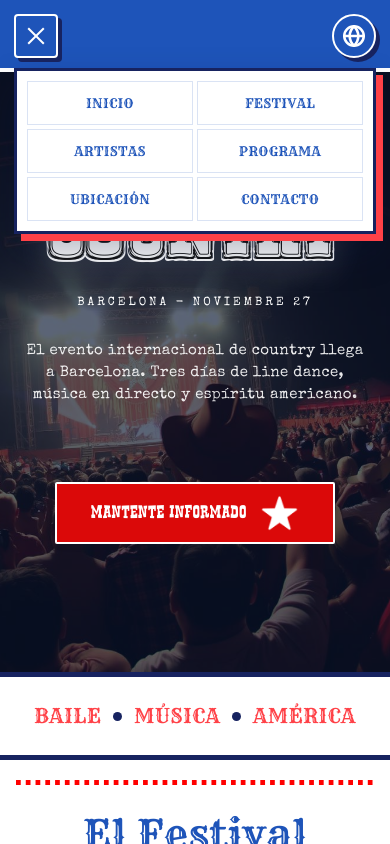
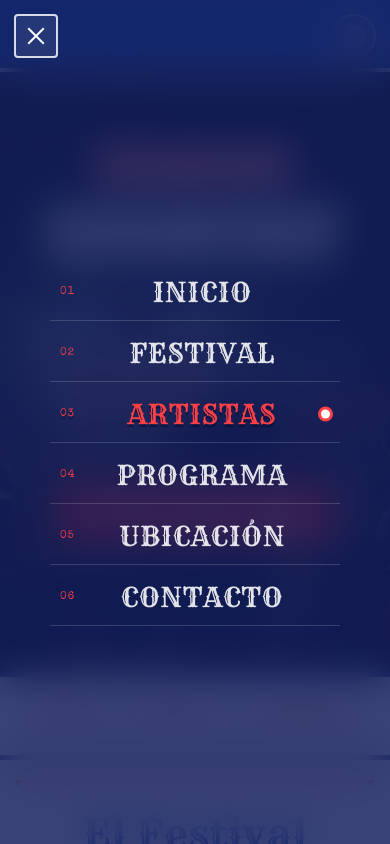
Before and after one commit to samilososami/barcelonacountry, a React (Vite) app: page / in a window 390 px wide. Both pictures are taken after a click on the button "Abrir menú". Shown: the top 844 px of the page. Built offline with nearby package versions, Linux system fonts and the light colour scheme.

Commit message:
Refine mobile navigation and slider

```diff
--- a/src/main.tsx
+++ b/src/main.tsx
@@ -79,6 +79,8 @@ const scrollTargetSelectors: Record<string, string> = {
   contact: ".text-mantente"
 };
 
+const mobileSectionSelectors = ["#home", "#festival", "#artists", "#find", "#location", "#contact"];
+
 const findIconAssets: Record<string, string> = {
   music: "/assets/find-icon-music.png",
   US: "/assets/find-icon-music.png",
@@ -126,13 +128,13 @@ const findQuoteLabels: Record<LanguageKey, [string, string]> = {
   it: ["Dove gli stivali incontrano il ritmo.", "Indossa lo stile. Vivi il mito."]
 };
 
-const interfaceLabels: Record<LanguageKey, { changeLanguage: string; festivalStops: string; phonePrefix: string; phoneSearch: string; noResults: string; form: string; stop: string; menu: string }> = {
-  de: { changeLanguage: "Sprache ändern", festivalStops: "Festivalstationen", phonePrefix: "Telefonvorwahl auswählen", phoneSearch: "Land oder Vorwahl", noResults: "Keine Ergebnisse", form: "Informationsformular", stop: "Halt", menu: "Menü öffnen" },
-  es: { changeLanguage: "Cambiar idioma", festivalStops: "Paradas del festival", phonePrefix: "Seleccionar prefijo telefónico", phoneSearch: "País o prefijo", noResults: "Sin resultados", form: "Formulario de información", stop: "Parada", menu: "Abrir menú" },
-  ca: { changeLanguage: "Canviar d'idioma", festivalStops: "Parades del festival", phonePrefix: "Selecciona el prefix telefònic", phoneSearch: "País o prefix", noResults: "Cap resultat", form: "Formulari d'informació", stop: "Parada", menu: "Obre el menú" },
-  fr: { changeLanguage: "Changer de langue", festivalStops: "Étapes du festival", phonePrefix: "Choisir l'indicatif téléphonique", phoneSearch: "Pays ou indicatif", noResults: "Aucun résultat", form: "Formulaire d'information", stop: "Étape", menu: "Ouvrir le menu" },
-  en: { changeLanguage: "Change language", festivalStops: "Festival stops", phonePrefix: "Select phone prefix", phoneSearch: "Country or prefix", noResults: "No results", form: "Information form", stop: "Stop", menu: "Open menu" },
-  it: { changeLanguage: "Cambia lingua", festivalStops: "Tappe del festival", phonePrefix: "Seleziona il prefisso telefonico", phoneSearch: "Paese o prefisso", noResults: "Nessun risultato", form: "Modulo informazioni", stop: "Tappa", menu: "Apri il menu" }
+const interfaceLabels: Record<LanguageKey, { changeLanguage: string; festivalStops: string; phonePrefix: string; phoneSearch: string; noResults: string; form: string; stop: string; menu: string; closeMenu: string }> = {
+  de: { changeLanguage: "Sprache ändern", festivalStops: "Festivalstationen", phonePrefix: "Telefonvorwahl auswählen", phoneSearch: "Land oder Vorwahl", noResults: "Keine Ergebnisse", form: "Informationsformular", stop: "Halt", menu: "Menü öffnen", closeMenu: "Menü schließen" },
+  es: { changeLanguage: "Cambiar idioma", festivalStops: "Paradas del festival", phonePrefix: "Seleccionar prefijo telefónico", phoneSearch: "País o prefijo", noResults: "Sin resultados", form: "Formulario de información", stop: "Parada", menu: "Abrir menú", closeMenu: "Cerrar menú" },
+  ca: { changeLanguage: "Canviar d'idioma", festivalStops: "Parades del festival", phonePrefix: "Selecciona el prefix telefònic", phoneSearch: "País o prefix", noResults: "Cap resultat", form: "Formulari d'informació", stop: "Parada", menu: "Obre el menú", closeMenu: "Tanca el menú" },
+  fr: { changeLanguage: "Changer de langue", festivalStops: "Étapes du festival", phonePrefix: "Choisir l'indicatif téléphonique", phoneSearch: "Pays ou indicatif", noResults: "Aucun résultat", form: "Formulaire d'information", stop: "Étape", menu: "Ouvrir le menu", closeMenu: "Fermer le menu" },
+  en: { changeLanguage: "Change language", festivalStops: "Festival stops", phonePrefix: "Select phone prefix", phoneSearch: "Country or prefix", noResults: "No results", form: "Information form", stop: "Stop", menu: "Open menu", closeMenu: "Close menu" },
+  it: { changeLanguage: "Cambia lingua", festivalStops: "Tappe del festival", phonePrefix: "Seleziona il prefisso telefonico", phoneSearch: "Paese o prefisso", noResults: "Nessun risultato", form: "Modulo informazioni", stop: "Tappa", menu: "Apri il menu", closeMenu: "Chiudi il menu" }
 };
 
 const festivalStatValues = { artists: "+10", dancers: "+3000" };
@@ -1113,9 +1115,9 @@ const easeInOutCubic = (progress: number) =>
   progress < 0.5 ? 4 * progress * progress * progress : 1 - Math.pow(-2 * progress + 2, 3) / 2;
 
 function scrollToTarget(targetId: string) {
-  const selector = targetId === "artists" && window.matchMedia("(max-width: 640px)").matches
-    ? ".artists"
-    : scrollTargetSelectors[targetId];
+  const isMobile = window.matchMedia("(max-width: 640px)").matches;
+  const mobileSelector = targetId === "artists" ? ".artists" : targetId === "program" ? "#find" : undefined;
+  const selector = isMobile && mobileSelector ? mobileSelector : scrollTargetSelectors[targetId];
   const target = document.querySelector<HTMLElement>(selector) ?? document.getElementById(targetId);
   if (!target) {
     return;
@@ -1319,10 +1321,14 @@ function FindSection({ copy, language }: { copy: FindCopy; language: LanguageKey
       return;
     }
 
-    tabs.scrollTo({
-      left: activeTab.offsetLeft - (tabs.clientWidth - activeTab.offsetWidth) / 2,
-      behavior: "smooth"
+    const animationFrame = window.requestAnimationFrame(() => {
+      tabs.scrollTo({
+        left: activeTab.offsetLeft - (tabs.clientWidth - activeTab.offsetWidth) / 2,
+        behavior: "smooth"
+      });
     });
+
+    return () => window.cancelAnimationFrame(animationFrame);
   }, [activeIndex]);
 
   const goToNextStop = () => {
@@ -1420,6 +1426,7 @@ function App() {
   const [language, setLanguage] = useState<LanguageKey>(getInitialLanguage);
   const [isLanguageOpen, setIsLanguageOpen] = useState(false);
   const [isMobileNavOpen, setIsMobileNavOpen] = useState(false);
+  const [activeNavIndex, setActiveNavIndex] = useState(0);
   const copy = copies[language];
   const findCopy = findCopies[language];
   const artists = createArtists(copy, language);
@@ -1427,6 +1434,74 @@ function App() {
   useEffect(() => {
     document.documentElement.lang = language;
   }, [language]);
+
+  useEffect(() => {
+    const mediaQuery = window.matchMedia("(max-width: 640px)");
+    let animationFrame = 0;
+
+    const updateActiveSection = () => {
+      animationFrame = 0;
+      if (!mediaQuery.matches) {
+        setIsMobileNavOpen(false);
+        return;
+      }
+
+      const marker = window.innerHeight * 0.38;
+      let nextIndex = 0;
+
+      mobileSectionSelectors.forEach((selector, index) => {
+        const section = document.querySelector<HTMLElement>(selector);
+        if (section && section.getBoundingClientRect().top <= marker) {
+          nextIndex = index;
+        }
+      });
+
+      setActiveNavIndex(nextIndex);
+    };
+
+    const queueUpdate = () => {
+      if (!animationFrame) {
+        animationFrame = window.requestAnimationFrame(updateActiveSection);
+      }
+    };
+
+    updateActiveSection();
+    window.addEventListener("scroll", queueUpdate, { passive: true });
+    window.addEventListener("resize", queueUpdate);
+
+    return () => {
+      window.removeEventListener("scroll", queueUpdate);
+      window.removeEventListener("resize", queueUpdate);
+      window.cancelAnimationFrame(animationFrame);
+    };
+  }, []);
+
+  useEffect(() => {
+    if (!isMobileNavOpen) {
+      return;
+    }
+
+    const previousOverflow = document.body.style.overflow;
+    document.body.style.overflow = "hidden";
+    setIsLanguageOpen(false);
+
+    const closeOnEscape = (event: KeyboardEvent) => {
+      if (event.key === "Escape") {
+        setIsMobileNavOpen(false);
+      }
+    };
+
+    window.addEventListener("keydown", closeOnEscape);
+    return () => {
+      document.body.style.overflow = previousOverflow;
+      window.removeEventListener("keydown", closeOnEscape);
+    };
+  }, [isMobileNavOpen]);
+
+  const handleMobileNavigation = (targetId: string) => {
+    setIsMobileNavOpen(false);
+    window.setTimeout(() => scrollToTarget(targetId), 260);
+  };
 
   const handleSubmit = (event: FormEvent<HTMLFormElement>) => {
     event.preventDefault();
@@ -1451,23 +1526,33 @@ function App() {
             <button
               className={`mobile-menu-trigger ${isMobileNavOpen ? "is-open" : ""}`}
               type="button"
-              aria-label={interfaceLabels[language].menu}
+              aria-label={isMobileNavOpen ? interfaceLabels[language].closeMenu : interfaceLabels[language].menu}
               aria-expanded={isMobileNavOpen}
+              aria-controls="primary-navigation"
               onClick={() => setIsMobileNavOpen((open) => !open)}
             >
               <span />
               <span />
               <span />
             </button>
-            <nav className={`abs nav ${isMobileNavOpen ? "is-mobile-open" : ""}`} aria-label="Principal">
+            <span className={`mobile-current-section ${isMobileNavOpen ? "is-menu-open" : ""}`} aria-live="polite">
+              {copy.nav[activeNavIndex]}
+            </span>
+            <nav id="primary-navigation" className={`abs nav ${isMobileNavOpen ? "is-mobile-open" : ""}`} aria-label="Principal">
               {copy.nav.map((item, index) => (
                 <button
                   key={item}
-                  className="nav-link"
+                  className={`nav-link ${index === activeNavIndex ? "is-current" : ""}`}
                   type="button"
                   data-text-node="nav-item"
+                  data-nav-index={String(index + 1).padStart(2, "0")}
+                  aria-current={index === activeNavIndex ? "page" : undefined}
                   onClick={() => {
-                    setIsMobileNavOpen(false);
+                    if (window.matchMedia("(max-width: 640px)").matches) {
+                      handleMobileNavigation(navTargets[index]);
+                      return;
+                    }
+
                     scrollToTarget(navTargets[index]);
                   }}
                 >
--- a/src/styles.css
+++ b/src/styles.css
@@ -256,6 +256,10 @@ h3 {
 }
 
 .mobile-menu-trigger {
+  display: none;
+}
+
+.mobile-current-section {
   display: none;
 }
 
@@ -2346,7 +2350,7 @@ h3 {
     position: fixed;
     left: 14px;
     top: 14px;
-    z-index: 24;
+    z-index: 42;
     width: 44px;
     height: 44px;
     display: grid;
@@ -2359,6 +2363,11 @@ h3 {
     color: #ffffff;
     cursor: pointer;
     box-shadow: 4px 4px 0 var(--navy);
+    transition:
+      background-color 260ms ease,
+      border-color 260ms ease,
+      box-shadow 260ms ease,
+      transform 260ms ease;
   }
 
   .mobile-menu-trigger span {
@@ -2380,46 +2389,166 @@ h3 {
     transform: translateY(-7px) rotate(-45deg);
   }
 
+  .mobile-menu-trigger.is-open {
+    background: rgba(255, 255, 255, 0.08);
+    border-color: rgba(255, 255, 255, 0.82);
+    box-shadow: none;
+  }
+
+  .mobile-current-section {
+    position: fixed;
+    left: 64px;
+    right: 64px;
+    top: 10px;
+    z-index: 24;
+    width: auto;
+    height: 52px;
+    display: flex;
+    align-items: center;
+    overflow: hidden;
+    padding: 0 12px;
+    background: rgba(23, 35, 96, 0.76);
+    border-top: 1px solid rgba(255, 255, 255, 0.42);
+    border-bottom: 1px solid rgba(255, 255, 255, 0.42);
+    color: #ffffff;
+    font-family: "Rye", serif;
+    font-size: 15px;
+    line-height: 1;
+    letter-spacing: 0.4px;
+    text-overflow: ellipsis;
+    text-shadow: 0 2px 0 var(--navy), 0 5px 12px rgba(6, 16, 52, 0.48);
+    white-space: nowrap;
+    pointer-events: none;
+    backdrop-filter: blur(8px);
+    -webkit-backdrop-filter: blur(8px);
+    opacity: 1;
+    transform: translateX(0);
+    transition: opacity 220ms ease, transform 280ms cubic-bezier(0.22, 1, 0.36, 1);
+  }
+
+  .mobile-current-section::after {
+    content: "";
+    position: absolute;
+    left: 12px;
+    bottom: 6px;
+    width: 30px;
+    height: 3px;
+    background: var(--red);
+    box-shadow: 3px 3px 0 var(--navy);
+  }
+
+  .mobile-current-section.is-menu-open {
+    opacity: 0;
+    transform: translateX(-10px);
+  }
+
   .nav {
     position: fixed;
-    left: 14px;
-    top: 68px;
-    z-index: 23;
-    width: calc(100% - 28px);
-    display: none;
-    grid-template-columns: repeat(2, minmax(0, 1fr));
+    inset: 0;
+    z-index: 40;
+    width: 100%;
+    height: 100dvh;
+    display: flex;
+    flex-direction: column;
+    align-items: center;
+    justify-content: center;
     gap: 4px;
-    padding: 10px;
-    background: #ffffff;
-    border: 3px solid var(--navy);
-    box-shadow: 7px 7px 0 var(--red), 0 18px 34px rgba(8, 18, 55, 0.3);
-    color: var(--blue);
-    font-size: 13px;
-    letter-spacing: 0.3px;
+    padding: 84px 24px 38px;
+    background: rgba(18, 30, 91, 0.84);
+    border: 0;
+    box-shadow: none;
+    color: #ffffff;
+    font-size: 27px;
+    letter-spacing: 0.6px;
+    backdrop-filter: blur(18px) saturate(1.15);
+    -webkit-backdrop-filter: blur(18px) saturate(1.15);
+    opacity: 0;
+    visibility: hidden;
+    pointer-events: none;
+    transform: scale(1.025);
+    transition:
+      opacity 280ms ease,
+      visibility 280ms ease,
+      transform 420ms cubic-bezier(0.22, 1, 0.36, 1);
   }
 
   .nav.is-mobile-open {
-    display: grid;
-    animation: language-pop 220ms ease-out;
+    opacity: 1;
+    visibility: visible;
+    pointer-events: auto;
+    transform: scale(1);
   }
 
   .nav-link,
   .nav-link:first-child,
   .nav-link:last-child {
-    width: 100%;
-    height: 44px;
+    position: relative;
+    width: auto;
+    min-width: min(290px, calc(100vw - 48px));
+    height: 57px;
     margin: 0;
-    padding: 0 6px;
-    border: 1px solid rgba(30, 84, 185, 0.16);
-  }
+    padding: 0 34px 0 48px;
+    border: 0;
+    border-bottom: 1px solid rgba(255, 255, 255, 0.16);
+    color: rgba(255, 255, 255, 0.88);
+    opacity: 0;
+    transform: translateY(18px);
+    transition:
+      color 240ms ease,
+      opacity 320ms ease,
+      text-shadow 320ms ease,
+      transform 480ms cubic-bezier(0.22, 1, 0.36, 1);
+  }
+
+  .nav-link::before {
+    content: attr(data-nav-index);
+    position: absolute;
+    left: 10px;
+    top: 50%;
+    color: var(--red);
+    font-family: "Special Elite", ui-monospace, monospace;
+    font-size: 11px;
+    letter-spacing: 1px;
+    transform: translateY(-50%);
+  }
+
+  .nav.is-mobile-open .nav-link {
+    opacity: 1;
+    transform: translateY(0);
+  }
+
+  .nav.is-mobile-open .nav-link:nth-child(1) { transition-delay: 40ms; }
+  .nav.is-mobile-open .nav-link:nth-child(2) { transition-delay: 75ms; }
+  .nav.is-mobile-open .nav-link:nth-child(3) { transition-delay: 110ms; }
+  .nav.is-mobile-open .nav-link:nth-child(4) { transition-delay: 145ms; }
+  .nav.is-mobile-open .nav-link:nth-child(5) { transition-delay: 180ms; }
+  .nav.is-mobile-open .nav-link:nth-child(6) { transition-delay: 215ms; }
 
   .nav-link:hover,
   .nav-link:focus-visible {
     color: #ffffff;
-    background: var(--blue);
-    transform: none;
+    background: transparent;
+    transform: scale(1.08);
     animation: none;
-    text-shadow: none;
+    text-shadow: 0 4px 0 rgba(255, 65, 71, 0.42), 0 10px 20px rgba(3, 10, 42, 0.42);
+  }
+
+  .nav-link.is-current {
+    color: var(--red);
+    text-shadow: 0 3px 0 rgba(4, 12, 52, 0.56);
+  }
+
+  .nav-link.is-current::after {
+    content: "";
+    position: absolute;
+    right: 10px;
+    top: 50%;
+    width: 9px;
+    height: 9px;
+    border-radius: 50%;
+    background: #ffffff;
+    box-shadow: 0 0 0 3px var(--red);
+    transform: translateY(-50%);
   }
 
   .language-picker {
@@ -2817,10 +2946,16 @@ h3 {
     width: 100%;
     display: flex;
     gap: 10px;
-    padding: 0 16px 8px;
+    padding: 0 0 8px;
     overflow-x: auto;
     scroll-snap-type: x mandatory;
     scrollbar-width: none;
+  }
+
+  .find-tabs::before,
+  .find-tabs::after {
+    content: "";
+    flex: 0 0 calc(50% - 77px);
   }
 
   .find-tabs::-webkit-scrollbar {
@@ -2835,12 +2970,27 @@ h3 {
     border-width: 3px;
     font-size: 16px;
     box-shadow: 0 5px 0 rgba(6, 14, 58, 0.48);
+    transition:
+      background-color 260ms ease,
+      box-shadow 360ms ease,
+      transform 440ms cubic-bezier(0.22, 1, 0.36, 1);
   }
 
   .find-tab span {
     width: 23px;
     height: 23px;
     margin-right: 7px;
+  }
+
+  .find-tab.is-active {
+    z-index: 2;
+    box-shadow: 0 7px 0 #111c68, 0 12px 22px rgba(4, 10, 45, 0.28);
+    transform: scale(1.08);
+  }
+
+  .find-tab.is-active:hover,
+  .find-tab.is-active:focus-visible {
+    transform: translateY(-2px) scale(1.08);
   }
 
   .find-carousel {
@@ -3025,13 +3175,13 @@ h3 {
 
   .date-banner {
     left: 20px;
-    top: 590px;
+    top: 550px;
     width: calc(100% - 40px);
     height: 95px;
   }
 
   .date-star {
-    top: 607px;
+    top: 567px;
     width: 30px;
     height: 30px;
   }
@@ -3047,7 +3197,7 @@ h3 {
 
   .text-date {
     left: 64px;
-    top: 620px;
+    top: 580px;
     width: calc(100% - 128px);
     font-size: 21px;
     letter-spacing: 0.6px;
```
